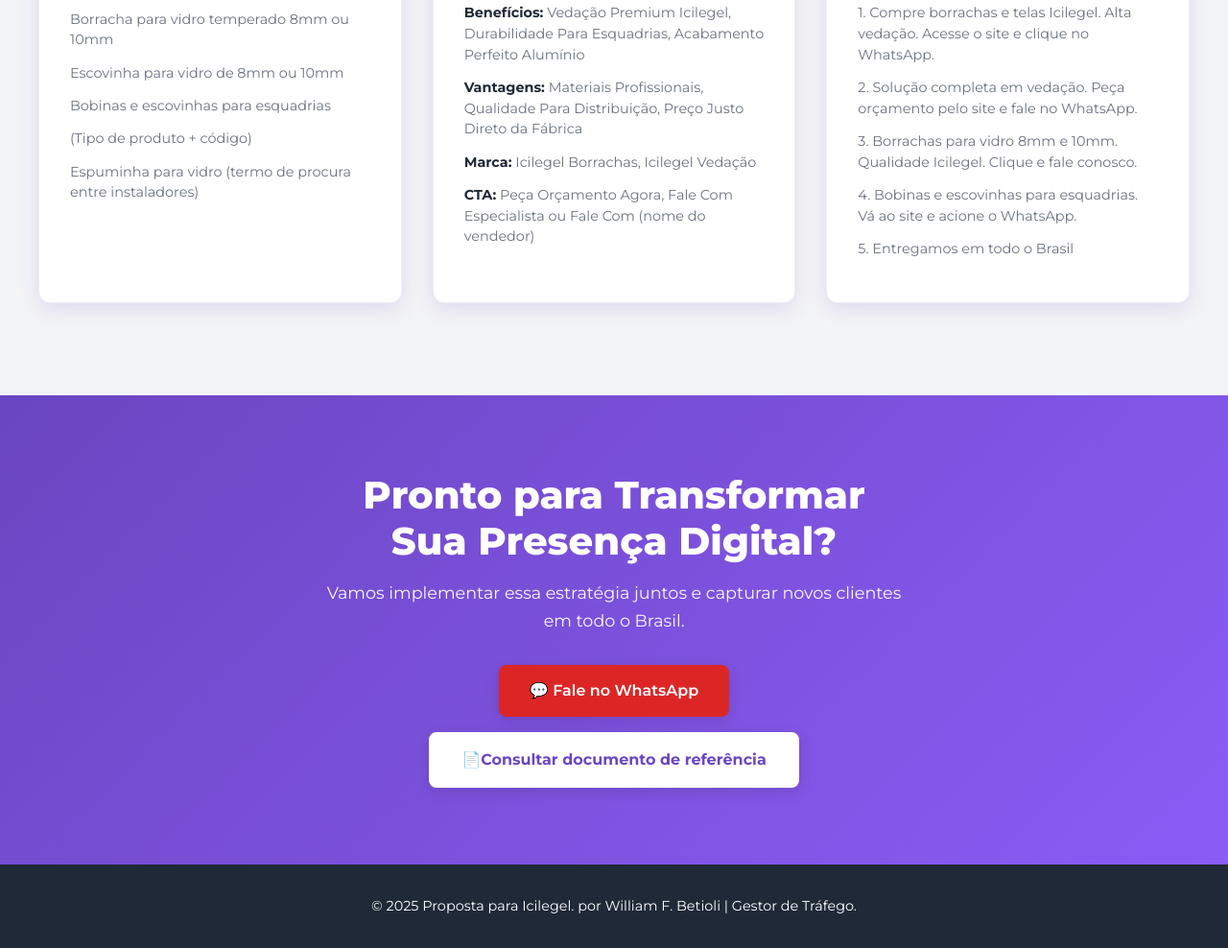
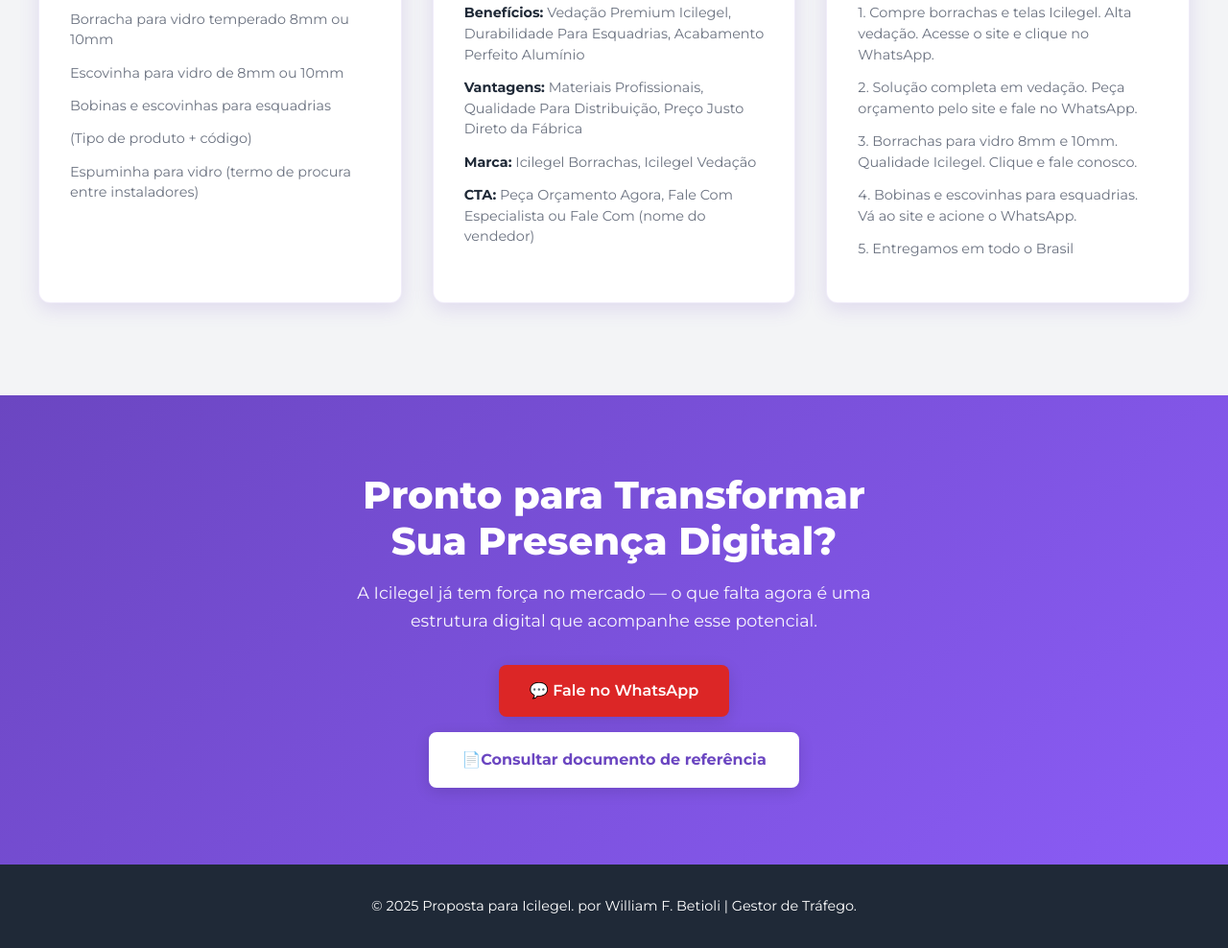
Before and after one commit to Betioli/analise-e-proposta-para-icilegel, a plain HTML site: page index.html in a window 1280 px wide. Shown: the part 6061-7049 px from the top of the page at 96% size. Drawn offline with Linux system fonts and the light colour scheme.

Commit message:
Update call-to-action subtitle in index.html

```diff
--- a/index.html
+++ b/index.html
@@ -512,7 +512,7 @@
         <div class="container">
             <div class="cta-content">
                 <h2 class="cta-title">Pronto para Transformar Sua Presença Digital?</h2>
-                <p class="cta-subtitle"> Vamos implementar essa estratégia juntos e capturar novos clientes em todo o Brasil.</p>
+                <p class="cta-subtitle"> A Icilegel já tem força no mercado — o que falta agora é uma estrutura digital que acompanhe esse potencial.</p>
                 <div class="cta-buttons">
                     <a href="https://wa.me/5516981005730" class="cta-button primary" target="_blank">💬 Fale no WhatsApp</a>
                     <a href="https://docs.google.com/document/d/1oT9pn2YGXUvmdLVqvGPIOUAUkYvFJjtq4G4W_a0GeVA/edit?usp=sharing" class="cta-button secondary" target="_blank">📄Consultar documento de referência</a>
```
